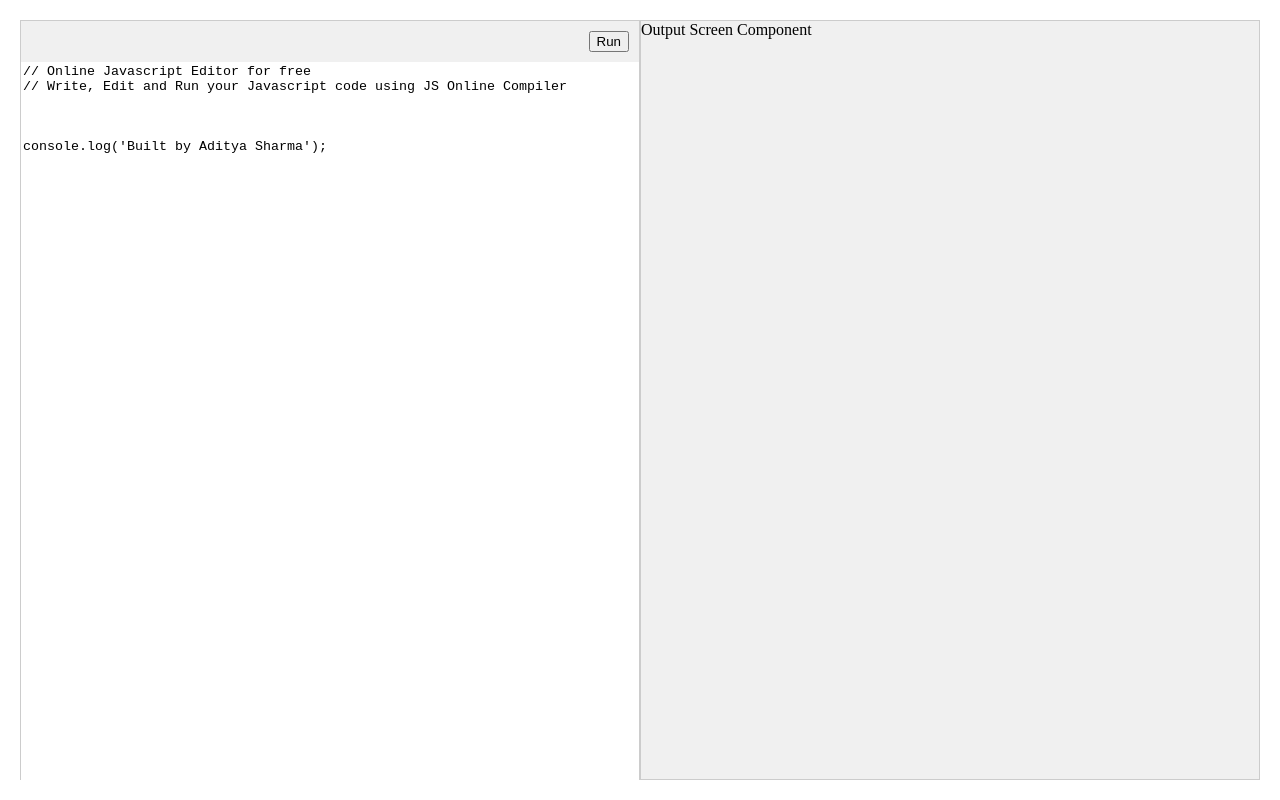
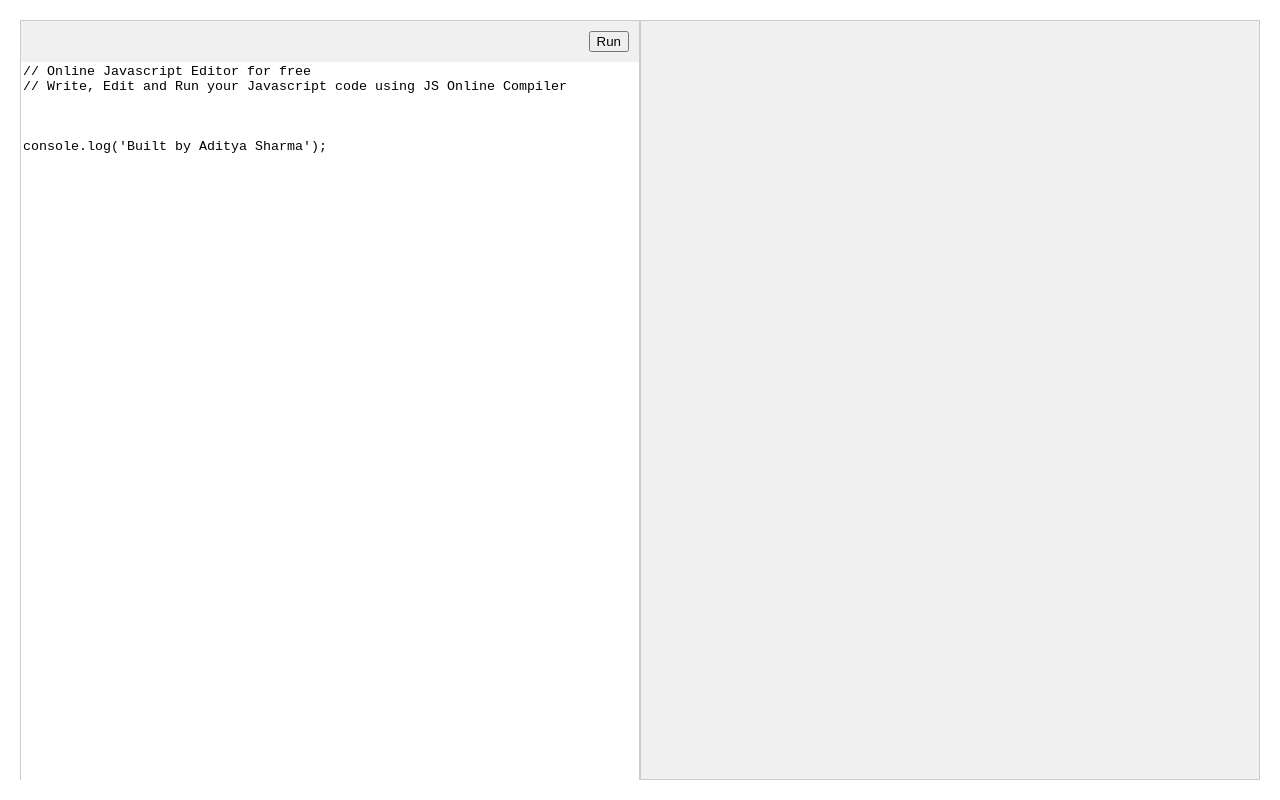
Before and after one commit to adii07/my-code-editor, a Next.js app: page / in a window 1280 px wide. Built offline with nearby package versions, Linux system fonts and the light colour scheme.

Commit message:
feat: adding states

```diff
--- a/components/Editor/index.tsx
+++ b/components/Editor/index.tsx
@@ -2,7 +2,11 @@ import { useState } from "react";
 import styles from "./index.module.css";
 import { placeHolderText } from "./const";
 import EditorHeader from "./Header";
-const Editor = () => {
+
+type Props={
+    setOutput?:React.Dispatch<React.SetStateAction<string>>;
+}
+const Editor = ({setOutput}:Props) => {
 
     const [javaScriptCode, setJavaScriptCode] = useState(placeHolderText);
     return (
--- a/components/OutputScreen/index.tsx
+++ b/components/OutputScreen/index.tsx
@@ -1,6 +1,9 @@
 import styles from "./index.module.css";
-const OutputScreen = () => {
-    return <div className={styles.outputScreen}>Output Screen Component</div>
+type Props={
+    output?:string;
+}
+const OutputScreen = ({output}:Props) => {
+    return <div className={styles.outputScreen}>{output}</div>
 }
 
 export default OutputScreen;
--- a/src/app/page.tsx
+++ b/src/app/page.tsx
@@ -1,13 +1,15 @@
 "use client";
+import { useState } from "react";
 import Editor from "../../components/Editor";
 import OutputScreen from "../../components/OutputScreen";
 import styles from "./page.module.css";
 
 export default function Home() {
+  const [output, setOutput] = useState("");
   return (
     <div className={styles.page}>
-      <Editor/>
-      <OutputScreen/>
+      <Editor setOutput={setOutput} />
+      <OutputScreen output={output} />
     </div>
   );
 }
```
